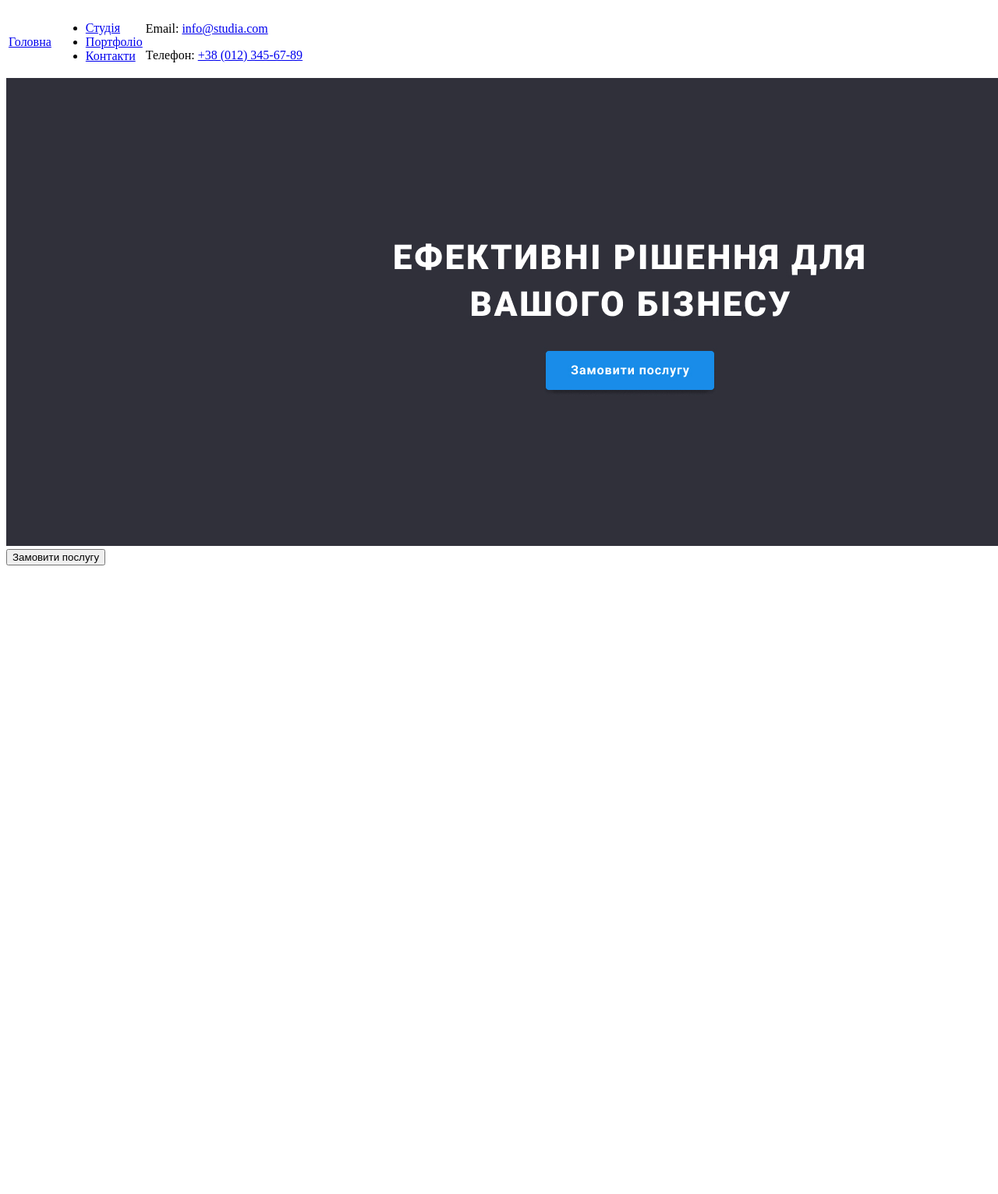
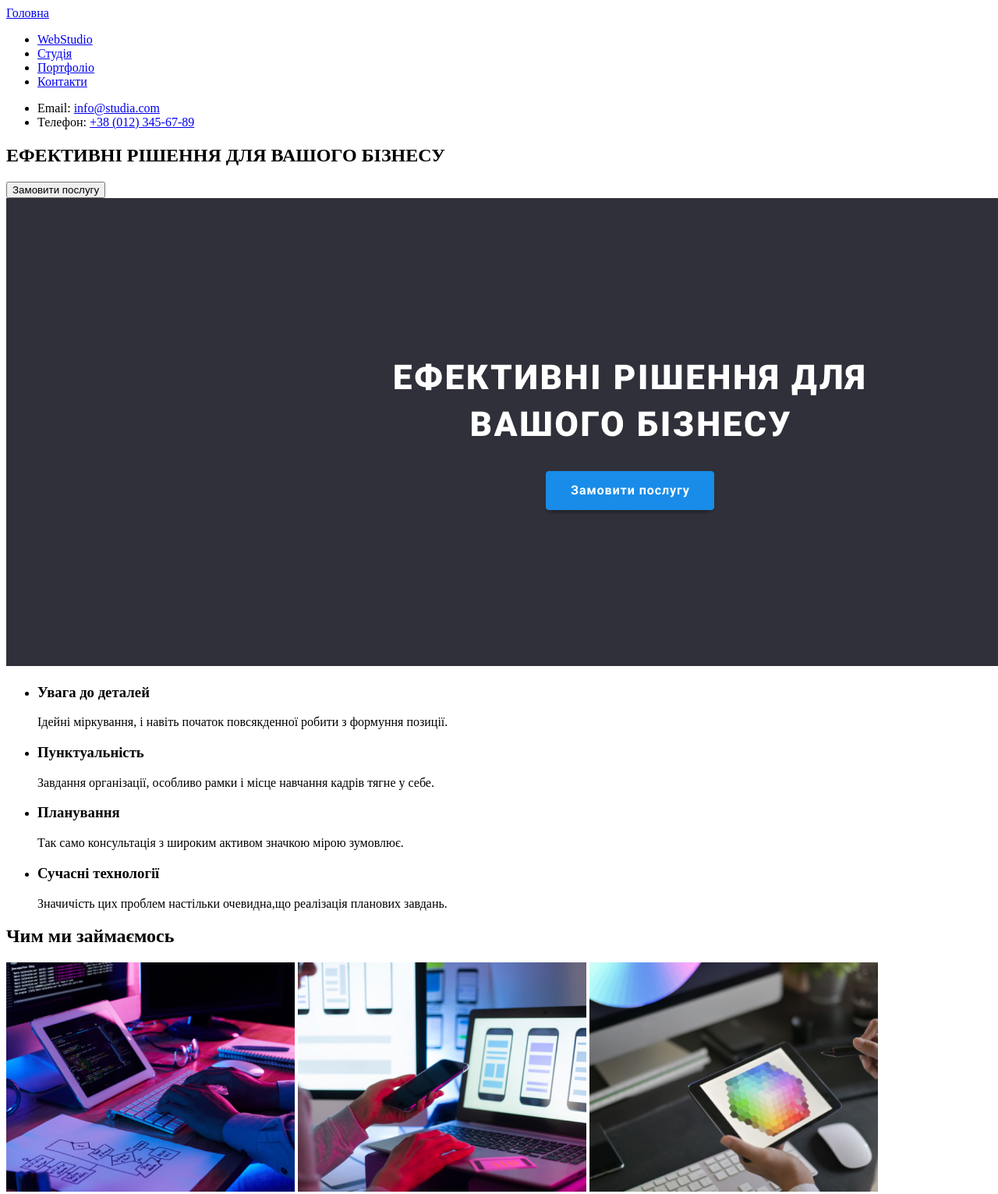
Before and after one commit to KoliaTkachuk23/Tkachuk-Mykola-IPZ-31, a plain HTML site: page index.html in a window 1280 px wide. Shown: the top 1531 px of the page at 78% size. Before the commit the page ends 800 px from the top, so only its background shows below. Drawn offline with Linux system fonts and the light colour scheme.

Commit message:
commit3
Додав фотографії продукції команди, і зробив підвал

```diff
--- a/index.html
+++ b/index.html
@@ -5,47 +5,81 @@
     </head>
 <body>
     <header>
-        <table>
 
-            <tr>
-                <td>
-                     <a href="#" class="logo">Головна</a>
-                </td>
+            <a href="#" class="logo">Головна</a>
 
-      <td>
-                <nav>
+
+
+         <nav class="nav">
             <ul>
-                <li><a href="#">Студія</a>
-                <li><a href="#">Портфоліо</a>
-                <li><a href="#">Контакти</a>
+             <li><a href="Webstudio">WebStudio</a></li>
+             <li><a href="Студія">Студія</a></li>
+             <li><a href="Портфоліо">Портфоліо</a></li>
+             <li><a href="Контакти">Контакти</a></li>
             </ul>
         </nav>
 
-      </td>
-
-      <td>
-        <div class="contacts">
-            <p>Email: <a href="mailto:info@studia.com">info@studia.com</a></p>
-            <p>Телефон: <a href="tel:+380123456789">+38 (012) 345-67-89</a></p>
-        </div>
-     </td>
-     </tr>
-    </table>
-
-    </header>
 
 
 
+        <ul class="contacts">
+            <li>Email: <a href="mailto:info@studia.com">info@studia.com</a></li>
+           <li>Телефон: <a href="tel:+380123456789">+38 (012) 345-67-89</a></li>
+        </ul>
+    </header>
+     <main>
         <section>
-           <img src="images\images1.jpg" width="1600" height="600" alt="Фонове зображення">
-           <h></h>
+        <h1>ЕФЕКТИВНІ РІШЕННЯ ДЛЯ ВАШОГО БІЗНЕСУ</h1>
            <button type="button">Замовити послугу</button>
+           <img src="images/images1.jpg" width="1600" height="600" alt="задній фон">
         </section>
 
        <section>
+           <div>
+            <ul>
+                <li>
+                    <h3>Увага до деталей</h3>
+                    <p>Ідейні міркування, і навіть початок повсякденної робити з формуння позиції.</p>
+                </li>
 
+                <li>
+                    <h3>Пунктуальність</h3>
+                    <p>Завдання організації, особливо рамки і місце навчання кадрів тягне у себе.</p>
+                </li>
+                <li>
+                    <h3>Планування</h3>
+                    <p>Так само консультація з широким активом значкою мірою зумовлює.</p>
+                </li>
+                <li>
+                    <h3>Сучасні технології</h3>
+                    <p>Значичість цих проблем настільки очевидна,що реалізація планових завдань.</p>
+                </li>
+            </ul>
+            </div>
+       </section>
 
-        </section>
+       <section>
+        <div>
+            <h2>Чим ми займаємось</h2>
+            <img src="images/product/box1.jpg" alt="Приклад роботи 1" width="370" height="294">
+            <img src="images/product/box2.jpg" alt="Приклад роботи 2" width="370" height="294">
+            <img src="images/product/box3.jpg" alt="Приклад роботи 3" width="370" height="294">
+        </div>
+       </section>
+
+       <section>
+        <h2>Наша команда</h2>
+        <div>
+          <article>
+            <img src="images/staff/staff1.jpg" alt="Ігор Дем'яненко - Product Desing" width="270" height="260">
+            <h3>Ігор Дем'яненко</h3>
+            <p>Product Desing</p>
+          </article>
+        </div>
+       </section>
+
+    </main>
+
 </body>
 
 </html>
```
Also changed, not shown: images/Bg.jpg (deleted), images/product/box1.jpg (added), images/product/box2.jpg (added), images/product/box3.jpg (added), images/staff/staff1.jpg (added), images/staff/staff2.jpg (added), images/staff/staff3.jpg (added), images/staff/staff4.jpg (added), Шапка.jpg (added).
